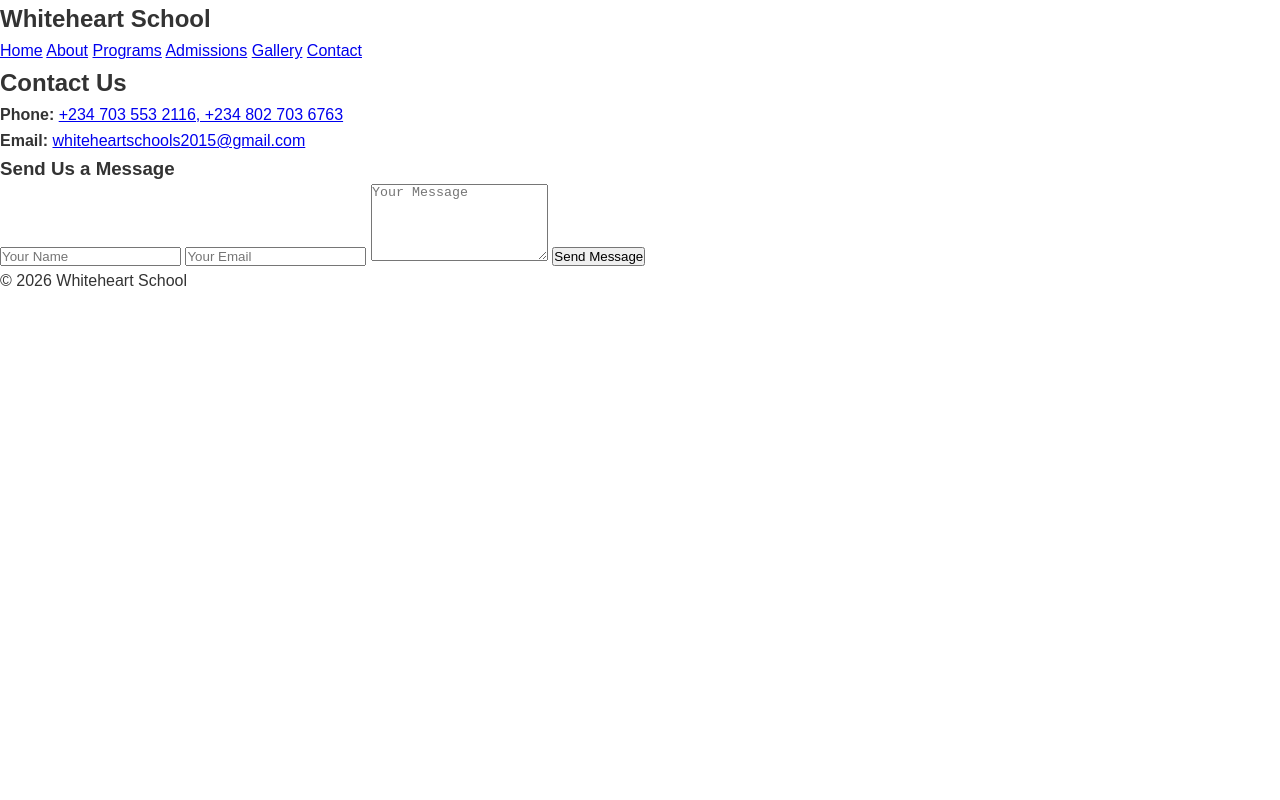
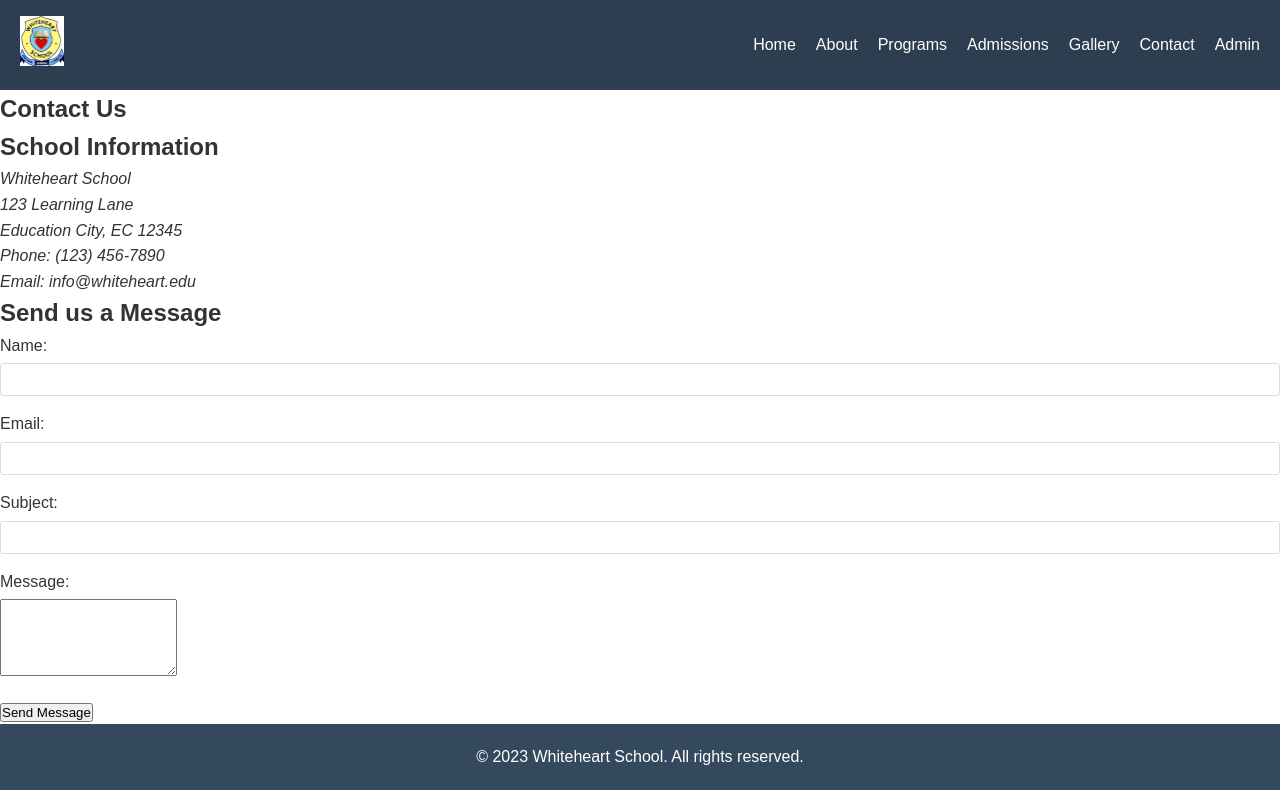
Before and after one commit to muslimahoyetunde25-eng/whiteheart-school, a website: page public/contact.html in a window 1280 px wide. Drawn offline with Linux system fonts and the light colour scheme.

Commit message:
Update contact.html

```diff
--- a/public/contact.html
+++ b/public/contact.html
@@ -1,42 +1,73 @@
 <!DOCTYPE html>
-<html>
+<html lang="en">
 <head>
-    <title>Contact - Whiteheart School</title>
-    <link rel="stylesheet" href="style.css">
+    <meta charset="UTF-8">
+    <meta name="viewport" content="width=device-width, initial-scale=1.0">
+    <title>Contact Us</title>
+    <link rel="stylesheet" href="/style.css">
 </head>
 <body>
+    <header class="header">
+        <div class="logo">
+            <img src="/images/logo.png" alt="Whiteheart School Logo">
+        </div>
+        <nav class="nav">
+            <ul>
+                <li><a href="/">Home</a></li>
+                <li><a href="/about">About</a></li>
+                <li><a href="/programs">Programs</a></li>
+                <li><a href="/admissions">Admissions</a></li>
+                <li><a href="/gallery">Gallery</a></li>
+                <li><a href="/contact">Contact</a></li>
+                <li><a href="/admin">Admin</a></li>
+            </ul>
+        </nav>
+    </header>
 
-<header>
-    <h2>Whiteheart School</h2>
-    <nav>
-        <a href="/">Home</a>
-        <a href="about.html">About</a>
-        <a href="programs.html">Programs</a>
-        <a href="admissions.html">Admissions</a>
-        <a href="gallery.html">Gallery</a>
-        <a href="contact.html">Contact</a>
-    </nav>
-</header>
+    <section class="contact-content">
+        <h1>Contact Us</h1>
 
-<section class="section">
-    <h2>Contact Us</h2>
+        <div class="contact-info">
+            <h2>School Information</h2>
+            <address>
+                <p>Whiteheart School</p>
+                <p>123 Learning Lane</p>
+                <p>Education City, EC 12345</p>
+                <p>Phone: (123) 456-7890</p>
+                <p>Email: info@whiteheart.edu</p>
+            </address>
+        </div>
 
-    <p><strong>Phone:</strong> <a href="tel:+2347035532116, +2348027036763">+234 703 553 2116, +234 802 703 6763</a></p>
-    <p><strong>Email:</strong> <a href="mailto:whiteheartschools2015@gmail.com">whiteheartschools2015@gmail.com</a></p>
+        <div class="contact-form">
+            <h2>Send us a Message</h2>
+            <form>
+                <div class="form-group">
+                    <label for="name">Name:</label>
+                    <input type="text" id="name" name="name" required>
+                </div>
 
-    <h3>Send Us a Message</h3>
+                <div class="form-group">
+                    <label for="email">Email:</label>
+                    <input type="email" id="email" name="email" required>
+                </div>
 
-    <form action="/send-message" method="POST">
-        <input type="text" name="name" placeholder="Your Name" required>
-        <input type="email" name="email" placeholder="Your Email" required>
-        <textarea name="message" rows="5" placeholder="Your Message" required></textarea>
-        <button type="submit">Send Message</button>
-    </form>
-</section>
+                <div class="form-group">
+                    <label for="subject">Subject:</label>
+                    <input type="text" id="subject" name="subject" required>
+                </div>
 
-<footer>
-    <p>© 2026 Whiteheart School</p>
-</footer>
+                <div class="form-group">
+                    <label for="message">Message:</label>
+                    <textarea id="message" name="message" rows="5" required></textarea>
+                </div>
 
+                <button type="submit">Send Message</button>
+            </form>
+        </div>
+    </section>
+
+    <footer class="footer">
+        <p>&copy; 2023 Whiteheart School. All rights reserved.</p>
+    </footer>
 </body>
 </html>
```
